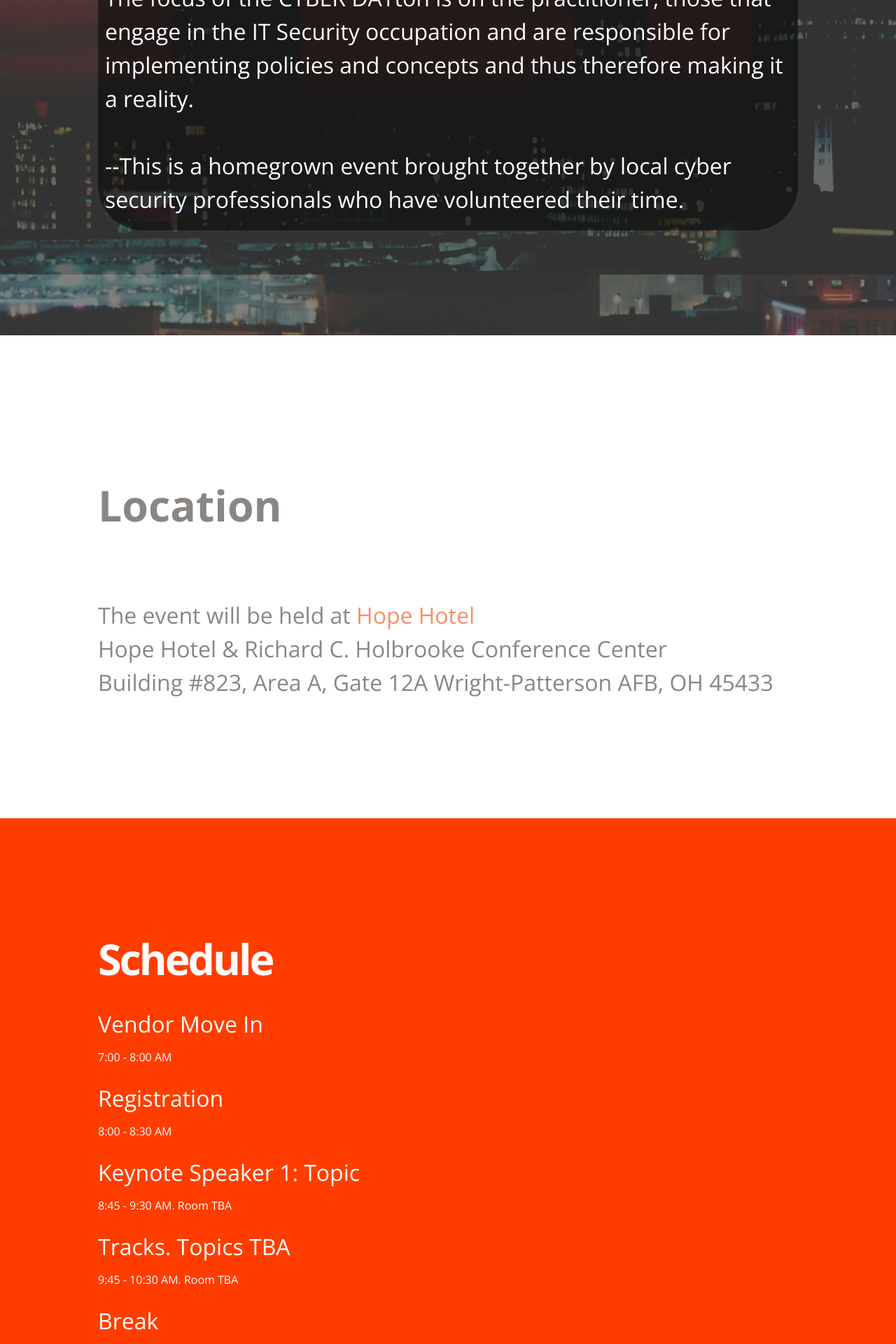
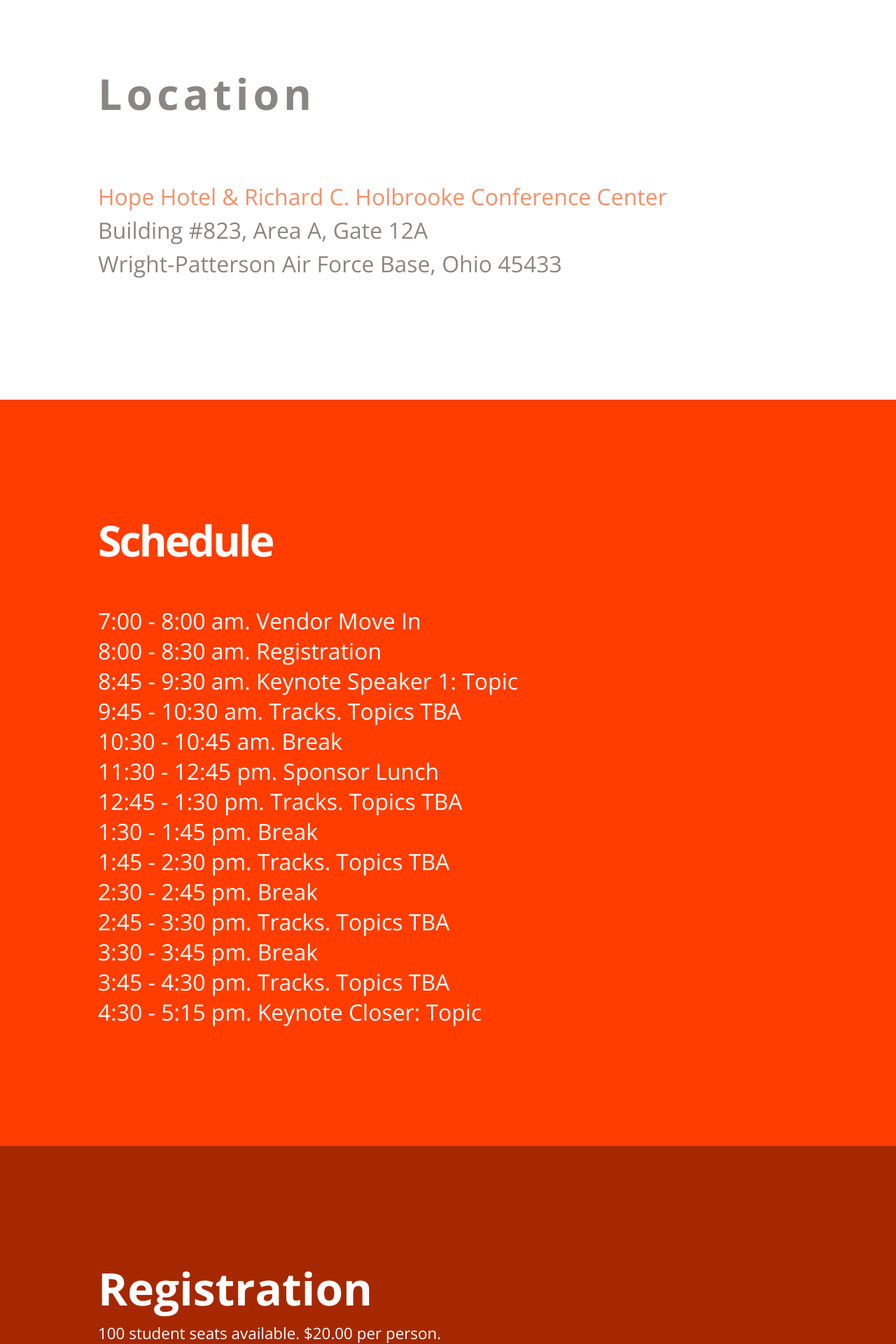
Before and after one commit to jjwdowik/cyberDay, a PHP site: page / in a window 1280 px wide. Shown: the part 1680-3600 px from the top of the page at 70% size. Run offline with PHP 8.4, Linux system fonts and the light colour scheme; some libraries are stand-ins or nearby versions.

Commit message:
Small CSS Changes / Removed Unnecessary Files

```diff
--- a/css/style.css
+++ b/css/style.css
@@ -101,7 +101,6 @@ h2 {
 }
 #slide1 h1 {
 	font-size: 3.8em;
-	letter-spacing: .1em;
 	line-height: 1em;
 	color:#8a8683;
 	font-weight: 700;
@@ -145,7 +144,6 @@ h2 {
     border-radius:2em;
     padding-left: 10px;
     padding-right: 10px;
-
 }
 
 
@@ -158,7 +156,7 @@ h2 {
 }
 #slide3 h1 {
 	font-size: 3.8em;
-	letter-spacing: .1em
+	letter-spacing: .1em;
 	line-height: 1em;
 	color:#8a8683;
 	font-weight: 700;
@@ -199,7 +197,6 @@ h2 {
 #slide4 h2 {
 	font-size: 2em;
 	color: #ffffff;
-	line-height: 0px;
 	padding-bottom:20px;
 	font-weight: 400;
 }
@@ -226,7 +223,7 @@ h2 {
 }
 #slide5 h3{
 	font-size:1.4em;
-	padding-bottom:1em;
+	padding-bottom:2em;
 	font-weight:500;
 }
 #paypal{
@@ -235,17 +232,31 @@ h2 {
 	font-size:1.1em;
 	font-weight:600;
 }
-.registertext{
+
+.inputext{
 	height:1.5em;
+	width: 16em;
 	padding:1em;
 	font-size:1em;
 	letter-spacing:0.05em;
 	font-family:'Open Sans', sans-serif;
 	display:block;
+	text-align:center;
+	margin-top:0.5em;
+	margin-bottom:0.5em;
+}
 
-	text-align:center;
-	margin:0.5em;
+textarea{
+	width: 16em;
+	padding:1em;
+	font-size:1em;
+	letter-spacing:0.05em;
+	font-family:'Open Sans', sans-serif;
+	display:block;
+	margin-top:0.5em;
+	margin-bottom:0.5em;
 }
+
 #submitbutton{
 	height:2.7em;
 	font-size:1.5em;
@@ -496,26 +507,6 @@ a#pull:hover {
 		margin-left: 0;
 	}
 
-	/*#nav {
-		width:100%;
-		margin:5px 0;
-	}*/
-
-	/*.navigation{
-		width: 100%;
-		float: left;
-		list-style: none;
-		margin: 0;
-		padding:0;
-	}*/
-
-	/*.navigation li{
-		float: left;
-		width:25%;
-	}*/
-
-
-
 #slide1 h1 {
 	line-height: 1em;
 }
--- a/index.php
+++ b/index.php
@@ -49,8 +49,8 @@
 
 			<div id="content" class="grid_9">
 				<h1>Welcome</h1>
-				<h2>On 5 JUNE 2014 (Thursday), cyber security professionals will convene in Dayton, Ohio.  These cyber security professionals in attendance support various Government, Defense, Finance, Healthcare, and other commercial sectors.</h2>
-				<p>Links for FB and Twitter</p>
+				<h2>On <b>5 June 2014</b>, cyber security professionals from government, defense, finance, and healthcare will convene in Dayton, Ohio.</h2>
+				<p>Facebook and Twitter links will go here.</p>
 			</div>
 
 		</div>
@@ -63,8 +63,8 @@
 
 			<div id="content" class="grid_12">
 				<h1>Event</h1>
-				<h2>CYBERDAYton is an event open to the public where guest speakers will speak (to companies, government customers and individuals) in an effort to educate the audience on best practices for protecting; proprietary/sensitive information; protecting IT infrastructure and protecting system resources. <br /><br />  There will be numerous vendors and booths where companies can display and speak to their product allowing the audience to experience the latest advance products in cyber security. <br /><br />  The focus of the CYBER DAYton is on the practitioner, those that engage in the IT Security occupation and are responsible for implementing policies and concepts and thus therefore making it a reality. <br /><br />
-				--This is a homegrown event brought together by local cyber security professionals who have volunteered their time.</h2>
+				<h2>For practitioners of cyber security, <b>CyberDayton</b> is a public event hosted by local security professionals to showcase the best practices for protecting sensitive information, IT infrastructure, and system resources.<br><br>
+					Numerous vendors and companies will be displaying the latest innovations in cyber security.</h2>
 			</div>
 
 		</div>
@@ -77,10 +77,9 @@
 
 			<div id="content" class="grid_12">
 				<h1>Location</h1>
-				<h2>The event will be held at <a href="http://www.hopehotel.com/">Hope Hotel </a> <br />
-				Hope Hotel &amp; Richard C. Holbrooke Conference Center <br />
-				Building #823, Area A, Gate 12A
-				Wright-Patterson AFB, OH 45433 </h2>
+				<h2><a href="http://www.hopehotel.com/">Hope Hotel &amp; Richard C. Holbrooke Conference Center</a><br>
+				Building #823, Area A, Gate 12A<br>
+				Wright-Patterson Air Force Base, Ohio 45433</h2>
 			</div>
 
 		</div>
@@ -92,34 +91,21 @@
 		<div class="container clearfix">
 			<div id="content" class="grid_12">
 				<h1>Schedule</h1>
-				<h2>Vendor Move In</h2>
-				<p class="schedtime">7:00 - 8:00 AM</p>
-				<h2>Registration</h2>
-				<p class="schedtime">8:00 - 8:30 AM</p>
-				<h2>Keynote Speaker 1: Topic</h2>
-				<p class="schedtime">8:45 - 9:30 AM. Room TBA</p>
-				<h2>Tracks. Topics TBA</h2>
-				<p class="schedtime">9:45 - 10:30 AM. Room TBA</p>
-				<h2>Break</h2>
-				<p class="schedtime">10:30 - 10:45 AM. Room TBA</p>
-				<h2>Sponsor Lunch</h2>
-				<p class="schedtime">11:30 - 12:45 PM. Room TBA</p>
-				<h2>Tracks. Topics TBA</h2>
-				<p class="schedtime">12:45 - 1:30 PM. Room TBA</p>
-				<h2>Break</h2>
-				<p class="schedtime">1:30 - 1:45 PM. Room TBA</p>
-				<h2>Tracks. Topics TBA</h2>
-				<p class="schedtime">1:45 - 2:30 PM. Room TBA</p>
-				<h2>Break</h2>
-				<p class="schedtime">2:30 - 2:45 PM. Room TBA</p>
-				<h2>Tracks. Topics TBA</h2>
-				<p class="schedtime">2:45 - 3:30 PM. Room TBA</p>
-				<h2>Break</h2>
-				<p class="schedtime">3:30 - 3:45 PM. Room TBA</p>
-				<h2>Tracks. Topics TBA</h2>
-				<p class="schedtime">3:45 - 4:30 PM. Room TBA</p>
-				<h2>Keynote Closer: Topic</h2>
-				<p class="schedtime">4:30 - 5:15 PM. Room TBA</p>
+				<h2>7:00 - 8:00 am. Vendor Move In<br>
+				8:00 - 8:30 am. Registration<br>
+				8:45 - 9:30 am. Keynote Speaker 1: Topic<br>
+				9:45 - 10:30 am. Tracks. Topics TBA<br>
+				10:30 - 10:45 am. Break<br>
+				11:30 - 12:45 pm. Sponsor Lunch<br>
+				12:45 - 1:30 pm. Tracks. Topics TBA<br>
+				1:30 - 1:45 pm. Break<br>
+				1:45 - 2:30 pm. Tracks. Topics TBA<br>
+				2:30 - 2:45 pm. Break<br>
+				2:45 - 3:30 pm. Tracks. Topics TBA<br>
+				3:30 - 3:45 pm. Break<br>
+				3:45 - 4:30 pm. Tracks. Topics TBA<br>
+				4:30 - 5:15 pm. Keynote Closer: Topic
+				</h2>
 			</div>
 		</div>
 	</div>
@@ -128,18 +114,16 @@
 		<div class="container clearfix">
 			<div id="content" class="grid_12">
 				<h1>Registration</h1>
-				<h3>100 student seats available.</h3>
-				<h3>$20.00 per person.</h3>
-				<h2>Register Here!</h2>
+				<h3>100 student seats available. $20.00 per person.</h3>
 				<div id="thankYou">
-					<h2>Thank you for the info!!</h2>
+					<h1>You have successfully registered for CyberDayton 2014.</h1>
 				</div>
 				<div id="contactForm">
 					<form name="htmlform">
-						<input class="registertext" id="name" type="text" name="firstname" placeholder="First name" maxlength="25" size="25" required>
-						<input class="registertext" id="lastname" type="text" name="lastname" placeholder="Last name" maxlength="25" size="25" required>
-						<input class="registertext" id="email" type="email" name="email" placeholder="Email" maxlength="50" size="25" required>
-						<input class="registertext" id="phone" type="tel" name="phone" placeholder="Phone" maxlength="9" size="25" required>
+						<input class="inputext" id="name" type="text" name="firstname" placeholder="First name" maxlength="25" size="25" required>
+						<input class="inputext" id="lastname" type="text" name="lastname" placeholder="Last name" maxlength="25" size="25" required>
+						<input class="inputext" id="email" type="email" name="email" placeholder="Email" maxlength="50" size="25" required>
+						<input class="inputext" id="phone" type="tel" name="phone" placeholder="Phone" maxlength="9" size="25" required>
 						<p id="paypal">PayPal link will go here.</p>
 						<p id="errorForm"></p>
 						<input id="submitbutton" type="submit" value="REGISTER">
@@ -153,13 +137,7 @@
 		<div class="container clearfix">
 			<div id="content" class="grid_12">
 				<h1>Sponsors</h1>
-				<p>If you are interested in sponsoring or gaining media coverage for CyberDayton, let us know!</p>
-				<form name="sponsor_form">
-					<input class="registertext" id="name" type="text" name="sponsor_name" placeholder="Sponsor Name" maxlength="25" size="25" required>
-					<input class="registertext" id="email" type="email" name="sponsor_email" placeholder="Email" maxlength="50" size="25" required>
-					<input class="registertext" id="phone" type="tel" name="sponsor_phone" placeholder="Phone" maxlength="9" size="25" required>
-					<textarea class="registertext" name="sponsor_message" placeholder="Message"></textarea>
-				</form>
+				<p>If you are interested in sponsoring CyberDayton, review the options below and let us know!</p>
 				<h2>BRONZE. $250</h2>
 				<p>Your logo and name will be presented on the site as well as in the handouts to attendees.</p>
 				<h2>SILVER. $500</h2>
@@ -182,6 +160,14 @@
 					Your logo will appear on the coin. Your design will appear on the back of the coin.</p>
 				<h2>LANYARD. $1000</h2>
 				<p>Each attendee will receive a lanyard attached to a badge upon entering the symposium. You may provide your lanyard.</p>
+				<br>
+				<form name="sponsor_form">
+					<input class="inputext" id="name" type="text" name="sponsor_name" placeholder="Sponsor Name" maxlength="25" size="25" required>
+					<input class="inputext" id="email" type="email" name="sponsor_email" placeholder="Email" maxlength="50" size="25" required>
+					<input class="inputext" id="phone" type="tel" name="sponsor_phone" placeholder="Phone" maxlength="9" size="25" required>
+					<textarea name="sponsor_message" placeholder="Message"></textarea>
+					<input class="submitbutton" type="submit" value="SPONSOR">
+				</form>
 			</div>
 		</div>
 	</div>
@@ -190,7 +176,6 @@
 		<div class="container clearfix">
 			<div id="content" class="grid_12">
 				<h1>Partners</h1>
-					<h4>A special thank you to the partner organizations that have supported this event.</h4>
 					<h2><a href="http://infragard.dayton.oh.us/">Infragard - Dayton</a></h2>
 					<h2><a href="http://www.ohioinfosec.org">Ohio Information Security Forum (OISF)</a></h2>
 					<h2><a href="http://cse.wright.edu/">Wright State University</a></h2>
```
Also changed, not shown: images/Infragard.jpg (added), images/code.jpg (deleted), images/decorative.png (deleted), images/dribbble.png (deleted), images/footprints.png (deleted), images/ncms.jpeg (added), images/oisf.jpg (added), images/sunglasses.png (deleted), images/theLogo.gif (deleted), images/twitter.png (deleted), images/unidayton.jpg (added), images/wrightstateuni.jpg (added).
